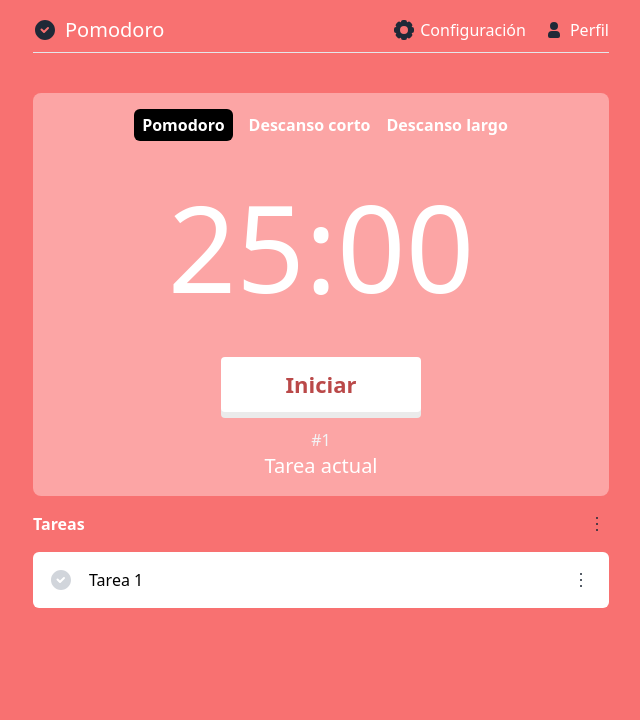
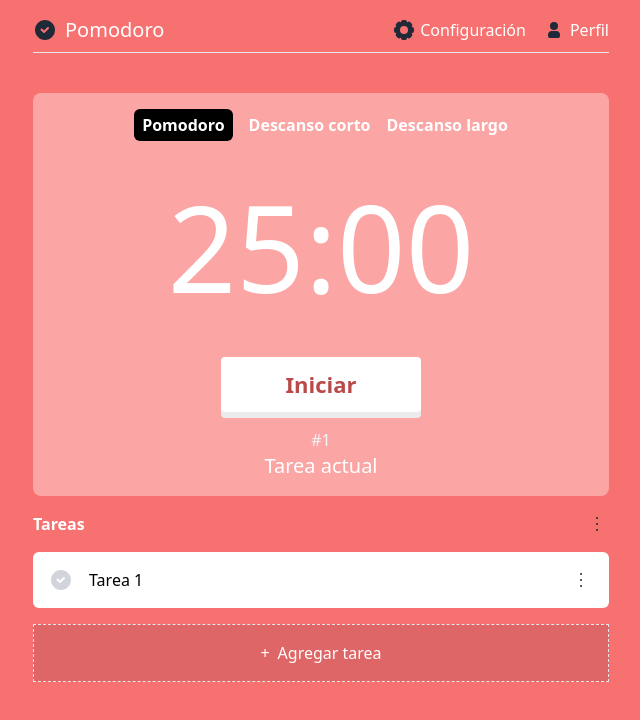
Before and after one commit to j4viermora/pomodoro, a Vue app: page / in a window 1280 px wide. Shown: the top 720 px of the page, without its empty margins (319-959 px from the left). Built offline with nearby package versions, Linux system fonts and the light colour scheme.

Commit message:
feat: add create task component

```diff
--- /dev/null
+++ b/src/components/add-to-task.vue
@@ -0,0 +1,46 @@
+<template>
+    <section>
+        <div v-if="showForm">
+            <div class="bg-white shadow-sm rounded-md mt-4 p-4">
+                <form class="mt-4">
+                    <input
+                        class="w-full placeholder:italic focus:outline-none"
+                        placeholder="En que estas trabajando?"
+                        type="text"
+                    />
+                    <hr class="mt-4"/>
+                    <div class="flex justify-end gap-2 mt-4">
+                        <button class="button-cancel">Cancelar</button>
+                        <button class="button">Guardar</button>
+                    </div>
+                </form>
+            </div>
+        </div>
+        <div
+            v-else
+            @click="showForm = true"
+            class="flex justify-center mt-4 border border-dashed w-full p-4 cursor-pointer bg-black/10 hover:bg-black/25"
+        >
+            <div class="flex gap-2 text-white">
+                <div>+</div>
+                <div>Agregar tarea</div>
+            </div>
+        </div>
+    </section>
+</template>
+
+<script setup lang="ts">
+import { ref } from "vue";
+
+const showForm = ref(false);
+</script>
+
+
+<style lang="css" scoped>
+.button {
+    @apply text-white bg-gray-700 hover:bg-gray-950 focus:ring-4 focus:ring-blue-300 font-medium rounded-lg text-sm px-5 py-2.5 me-2 mb-2
+}
+.button-cancel {
+    @apply text-gray-950 font-medium rounded-lg text-sm px-5 py-2.5 me-2 mb-2
+}
+</style>
--- a/src/views/home.vue
+++ b/src/views/home.vue
@@ -3,11 +3,14 @@
         <header-app />
         <clock />
         <list-task />
+        <add-to-task />
     </main>
 </template>
 
 <script setup lang="ts">
 import headerApp from "../components/header.vue";
-import clock from "../components/clock.vue";
-import listTask from "../components/item-list.vue";
+import Clock from "../components/clock.vue";
+import ListTask from "../components/item-list.vue";
+import AddToTask from "../components/add-to-task.vue";
 </script>
+d
```
